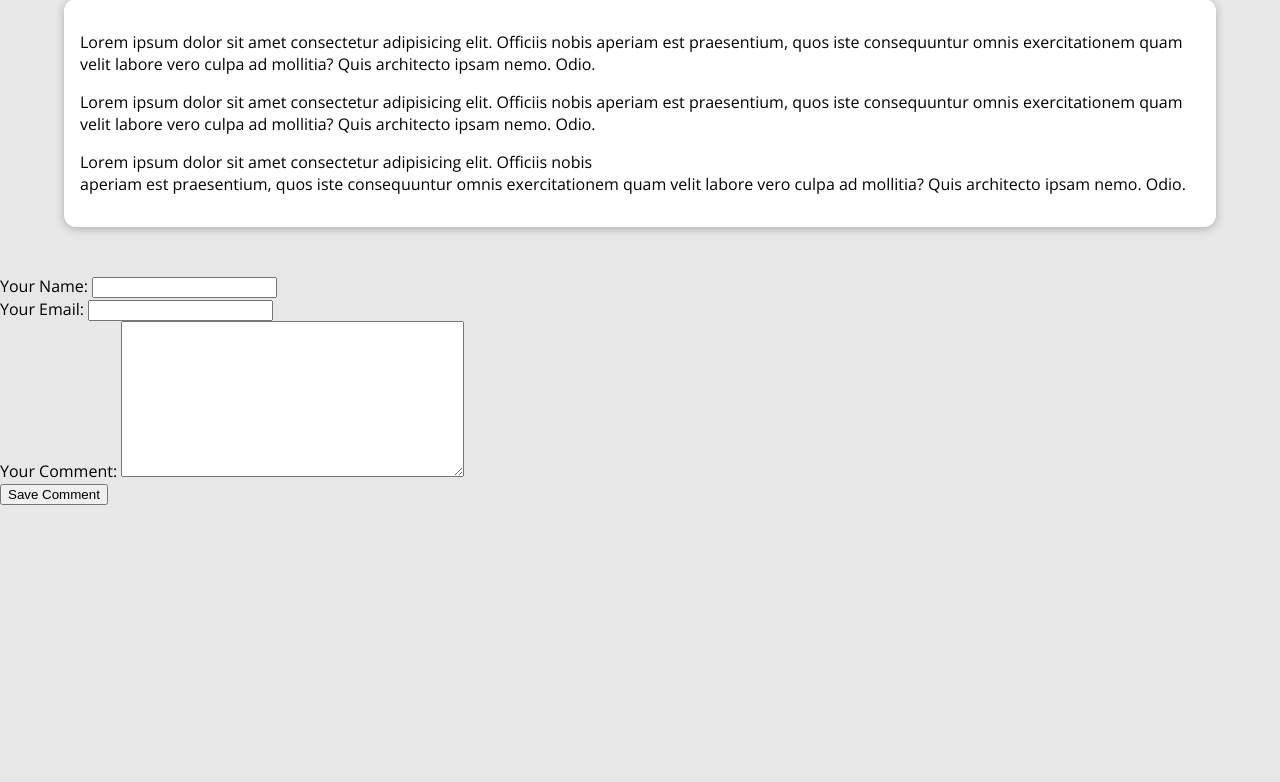
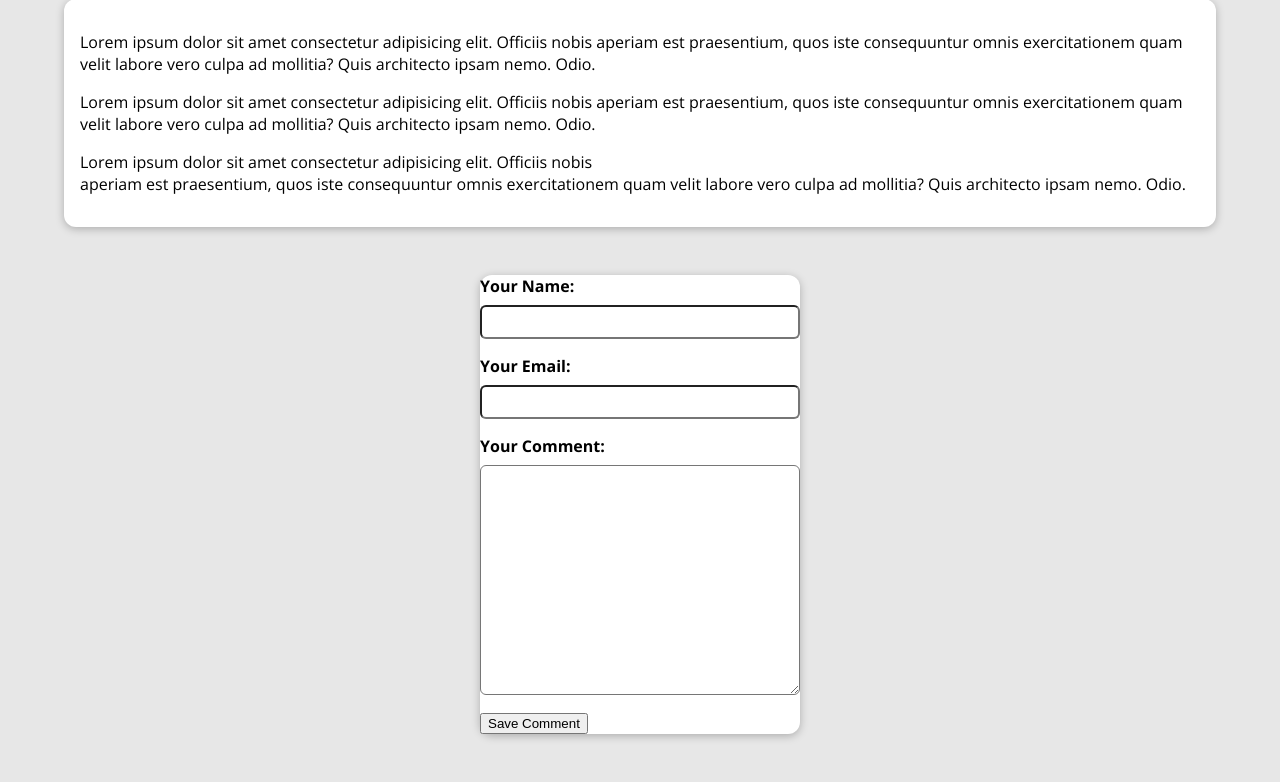
Before and after one commit to MBANS8A1/Misc_Blogs_Site, a Django app: a page that uses blogs_site/blog/templates/blog/post-detail.html in a window 1280 px wide. Shown: the part 529-1311 px from the top of the page. Before the commit the page ends 1034 px from the top, so only its background shows below. Run offline with Django 5.2, Linux system fonts and the light colour scheme; data comes from the database, SQL or seed files in the repository.

Commit message:
I added the styling for the actual <form> element with the id comment-form to post-detail.css. I fixed a small error and added a missing hyphen to the .form-control class as it should be (not .form control).

```diff
--- a/blogs_site/blog/static/blog/post-detail.css
+++ b/blogs_site/blog/static/blog/post-detail.css
@@ -75,6 +75,15 @@ main {
 
 }
 
+#comment-form{
+  margin: 3rem auto;
+  width: 90%;
+  max-width: 20rem;
+  border-radius: 12px;
+  background-color: white;
+  box-shadow: 0 2px 8px rgba(0,0,0,0.25);
+}
+
 .form-control{
   margin-bottom: 1rem;
 }
--- a/blogs_site/blog/templates/blog/post-detail.html
+++ b/blogs_site/blog/templates/blog/post-detail.html
@@ -29,7 +29,7 @@
  <div>
     <form id="comment-form">
       {% for form_field in comment_form %}
-        <div class="form control">
+        <div class="form-control">
           {{ form_field.label_tag }}
           {{ form_field }}
           {{ form_field.errors }}
```
